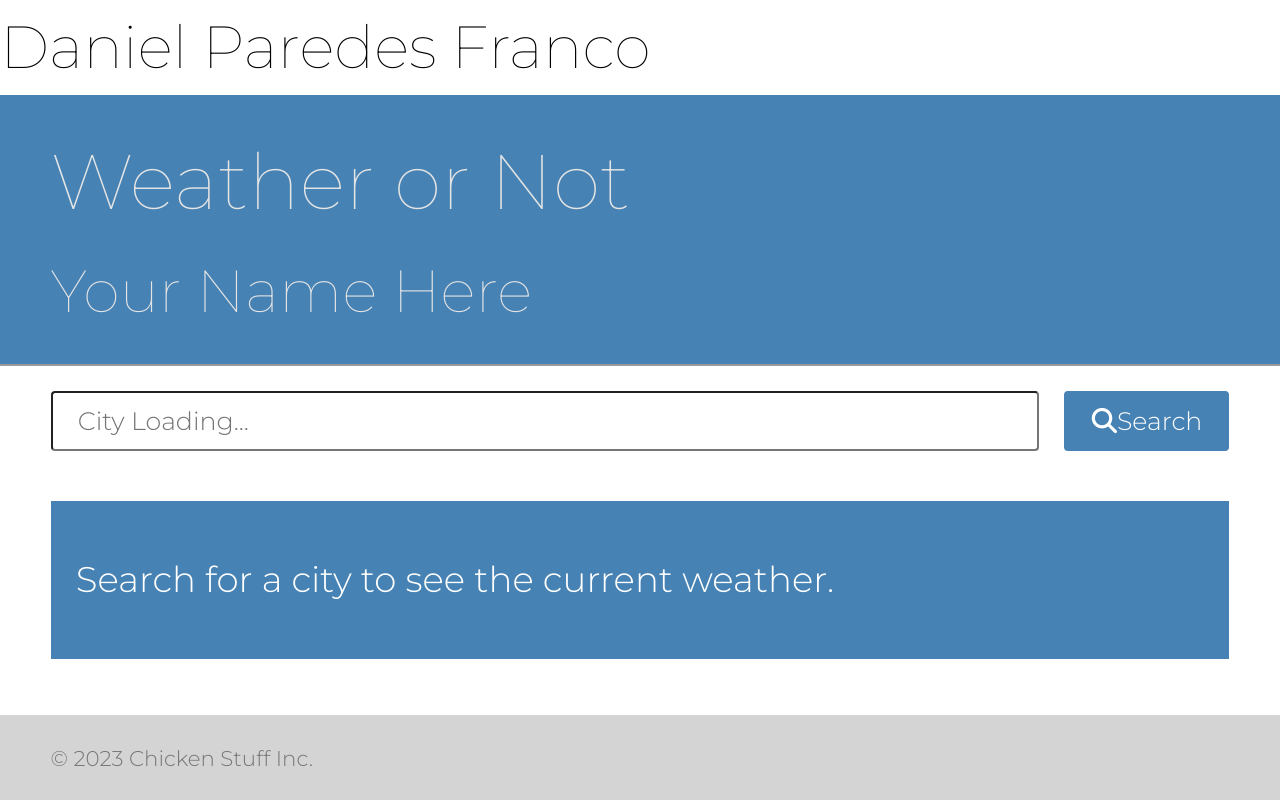
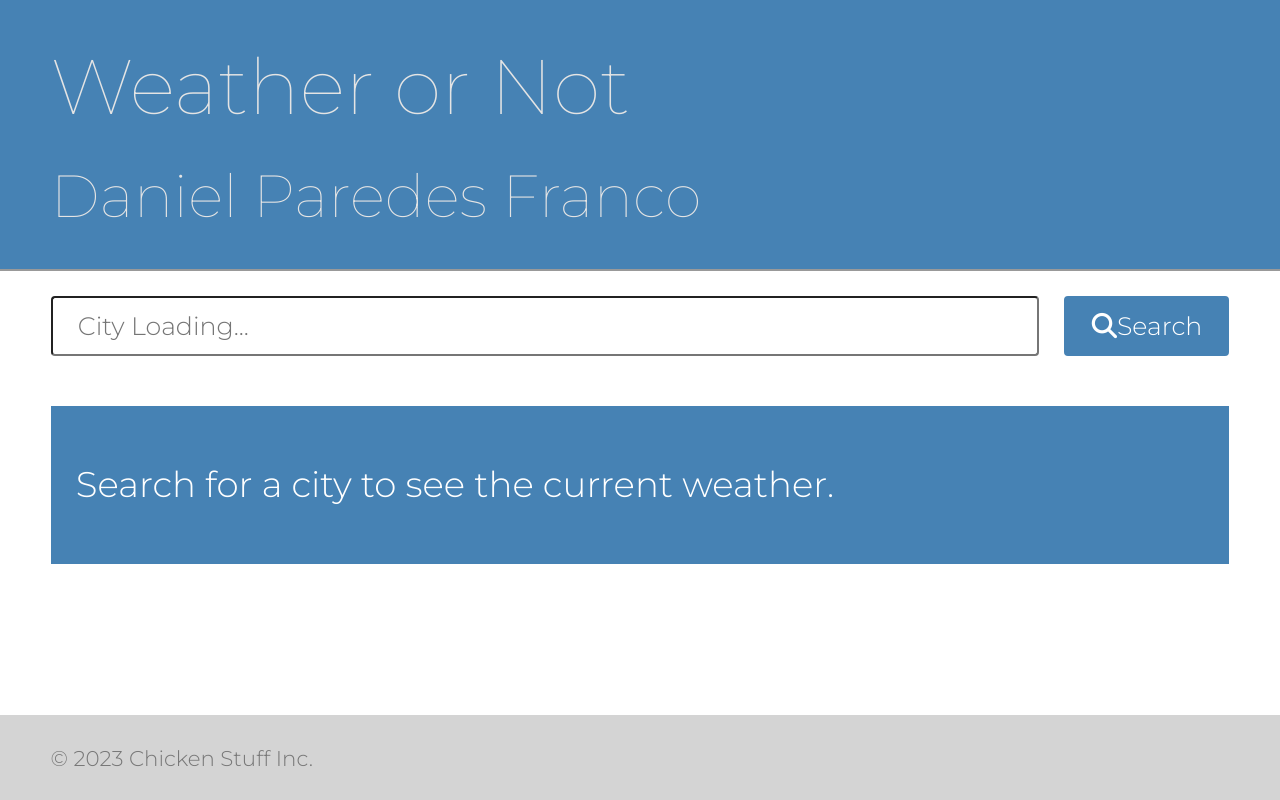
Before and after one commit to pare0268/1_GitHub_Assignment_MAD9014, a plain HTML site: page index.html in a window 1280 px wide. Drawn offline with Linux system fonts and the light colour scheme.

Commit message:
Correction name_github-project

```diff
--- a/index.html
+++ b/index.html
@@ -1,7 +1,6 @@
 <!DOCTYPE html>
 <html lang="en">
   <head>
-    <h2>Daniel Paredes Franco</h2>
     <meta charset="UTF-8" />
     <meta http-equiv="X-UA-Compatible" content="IE=edge" />
     <meta name="viewport" content="width=device-width, initial-scale=1.0" />
@@ -20,7 +19,7 @@
     <div class="container">
       <header>
         <h1>Weather or Not</h1>
-        <h2>Your Name Here</h2>
+        <h2>Daniel Paredes Franco</h2>
       </header>
       <nav>
         <form id="search-form">
```
